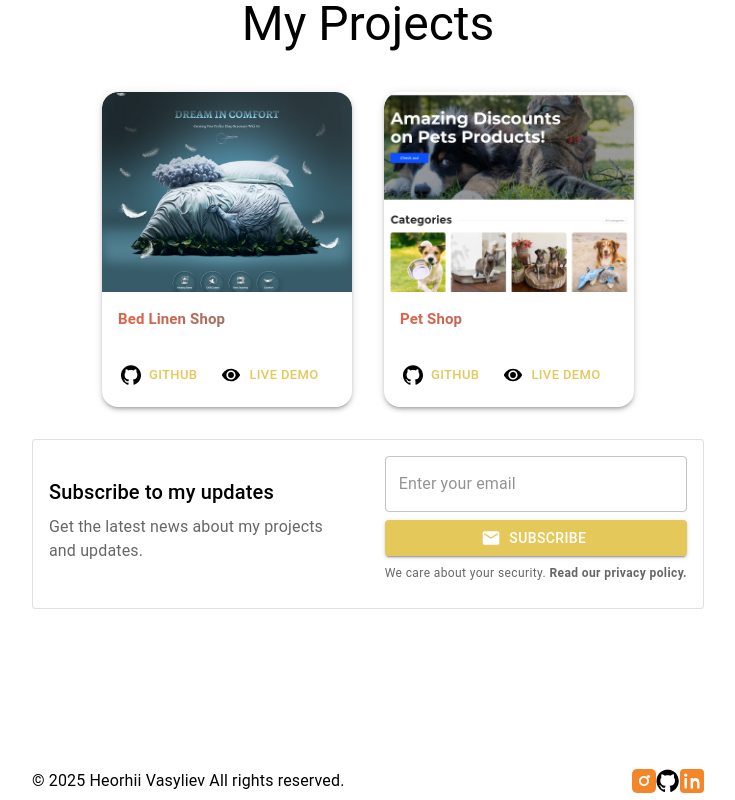
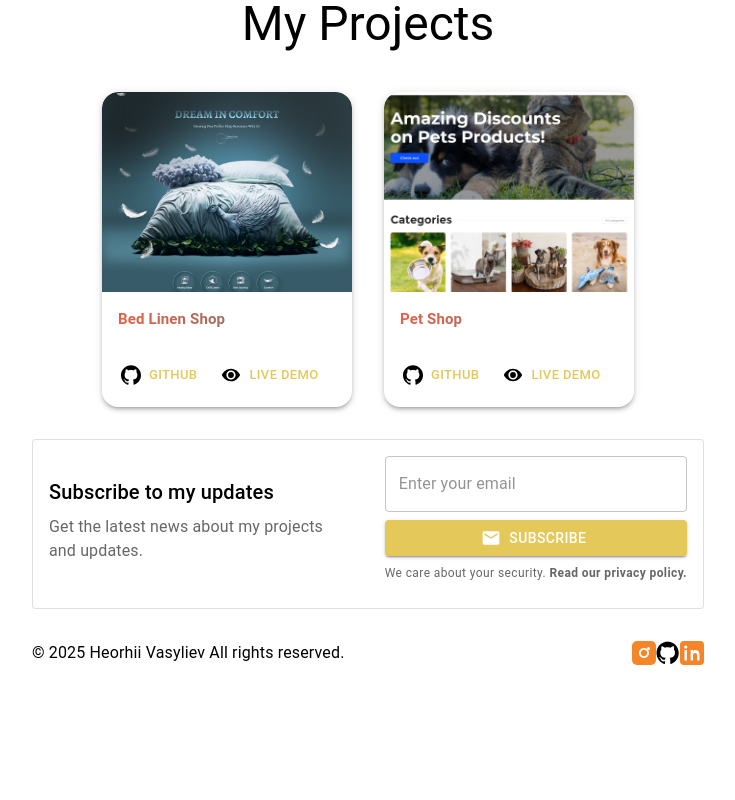
Before and after one commit to Georg35-hash/My-Portfolio, a React (Vite) app in the folder my-portfolio/: page / in a window 1280 px wide. Shown: the part 697-1497 px from the top of the page, without its empty margins (272-1007 px from the left). After the commit the page ends 1369 px from the top, so only its background shows below. Built offline with nearby package versions, Linux system fonts and the light colour scheme.

Commit message:
Refactor Footer component layout for improved spacing and alignment

```diff
--- a/my-portfolio/src/components/layout/Footer.jsx
+++ b/my-portfolio/src/components/layout/Footer.jsx
@@ -102,9 +102,9 @@ export default function Footer() {
           </form>
         </CardContent>
       </Card>
-      <Box sx={{ display: "flex ", mt: 20, justifyContent: "space-between" }}>
+      <Box sx={{ display: "flex ", mt: 4, justifyContent: "space-between" }}>
         <Typography>© 2025 Heorhii Vasyliev All rights reserved.</Typography>
-        <Box>
+        <Box sx={{ g: 2 }}>
           <img src={instagram} />
           <img src={gitHub} />
           <img src={linkedIn} />
```
